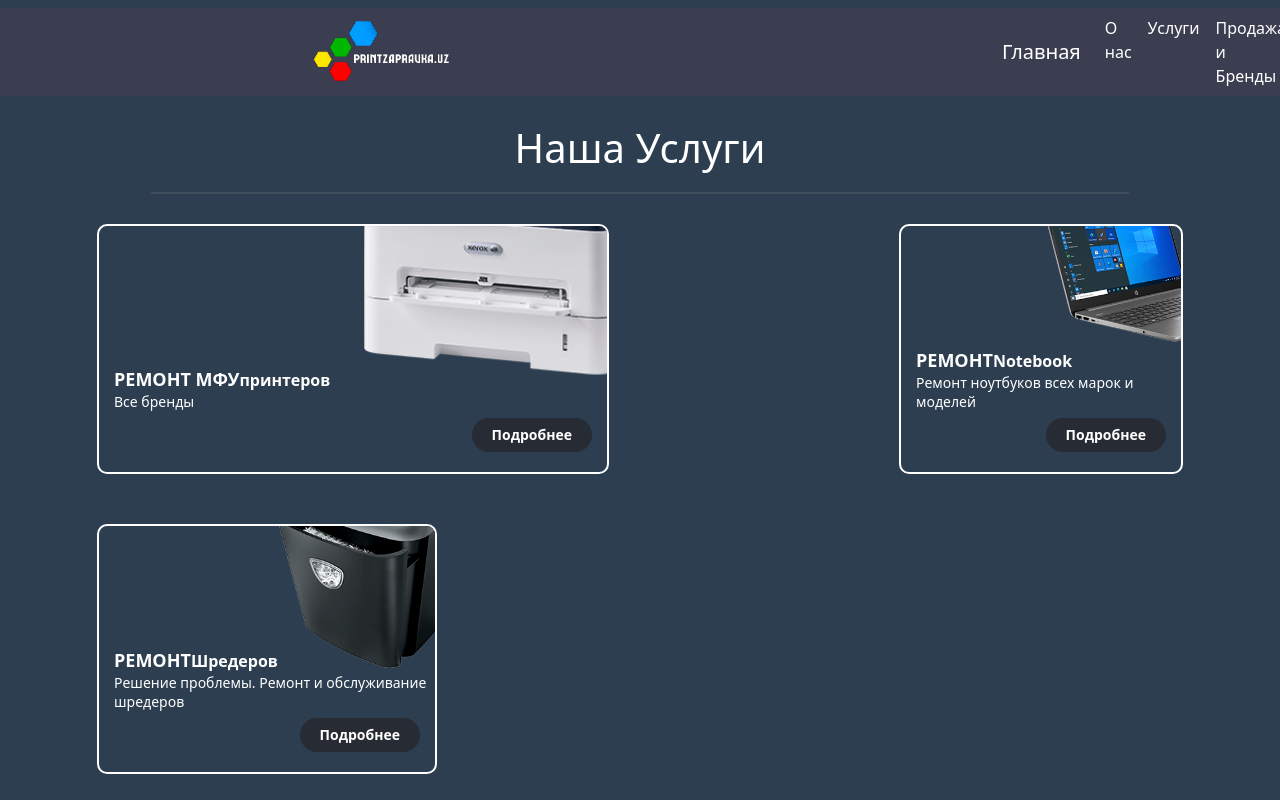
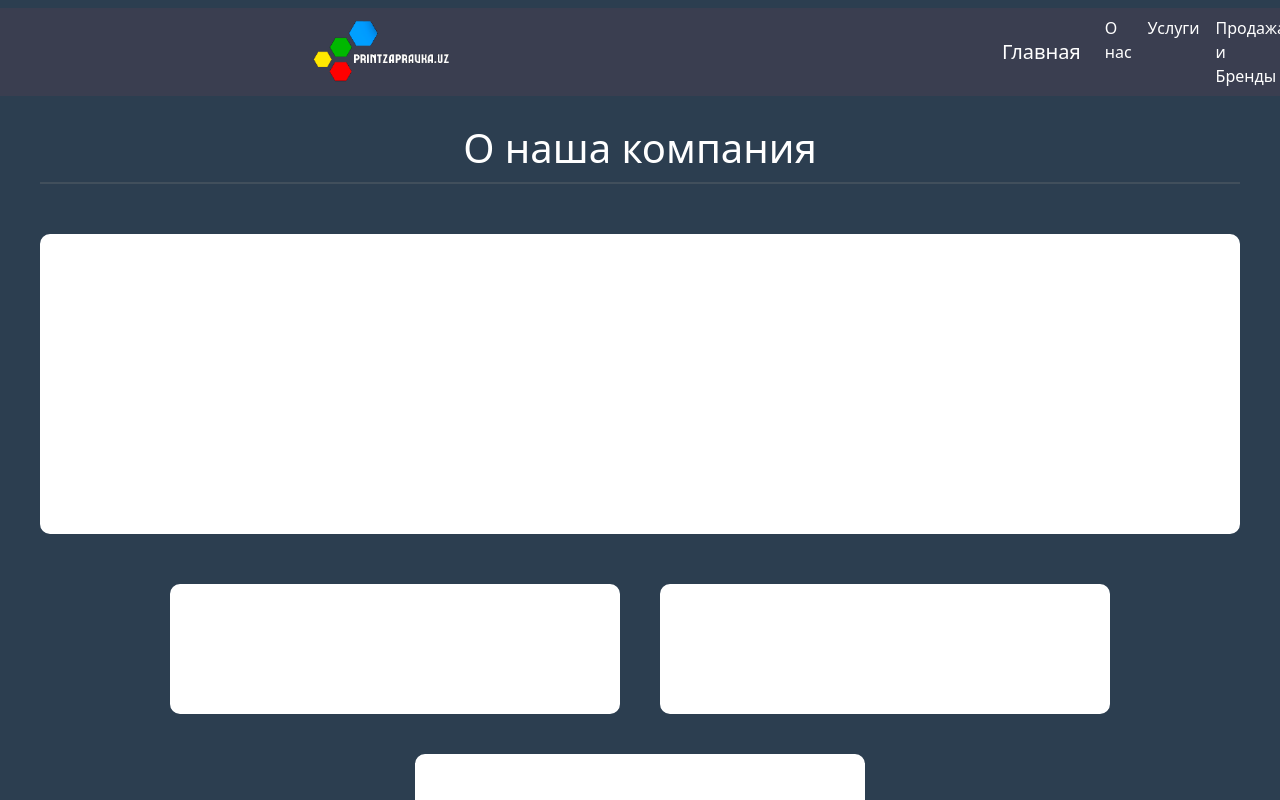
Before and after one commit to XayrullaOdilivich/Printzaprafka, a Vue app: page / in a window 1280 px wide. Shown: the top 800 px of the page. Built offline with nearby package versions, Linux system fonts and the light colour scheme.

Commit message:
created (AboutPage.vue) file

```diff
--- a/src/App.vue
+++ b/src/App.vue
@@ -5,7 +5,7 @@
 
     <!-- Asosiy kontent -->
     <main class="main-content">
-        <ServicesPage />
+        <AboutPage />
     </main>
 
     <!-- Footer -->
@@ -19,10 +19,12 @@ import FooterPage from "@/views/FooterPage.vue";
 import RegistrationPage from "@/views/RegistrationPage.vue";
 import SalesBrandPage from "@/views/SalesBrandPage.vue";
 import ServicesPage from "@/views/ServicesPage.vue";
+import AboutPage from "@/views/AboutPage.vue";
 
 export default {
   name: "App",
   components: {
+      AboutPage,
       ServicesPage,
     SalesBrandPage,
     RegistrationPage,
--- /dev/null
+++ b/src/views/AboutPage.vue
@@ -0,0 +1,67 @@
+<script>
+export default {
+    name: "AboutPage"
+}
+</script>
+
+<template>
+<div class="container-fluid">
+    <h1>О наша компания</h1>
+    <hr>
+    <div class="row">
+        <div class="content">
+
+        </div>
+    </div>
+    <div class="row">
+        <div class="content_1">
+        </div>
+        <div class="content_1"></div>
+        <div class="content_1"></div>
+    </div>
+</div>
+</template>
+
+<style scoped>
+h1 {
+    color: white;
+    text-align: center;
+}
+
+hr {
+    border: none;
+    border-top: 2px solid gray;
+    margin: 10px auto;
+    max-width: 1400px;
+}
+
+.container-fluid {
+    padding: 0 20px; /* Yon taraflarga 20px bo'shliq qo'shish */
+}
+
+.content {
+    border: 2px solid white;
+    height: 300px;
+    width: 1200px; /* Aniq kenglik */
+    border-radius: 10px;
+    background-color: white;
+    margin: 40px auto; /* Yuqori-past va yonlardan markazlash */
+}
+
+.row {
+    display: flex;
+    justify-content: center; /* Elementlarni markazlash */
+    flex-wrap: wrap; /* Joy yetmasa, elementlar pastga tushadi */
+    gap: 20px; /* Elementlar orasidagi masofa */
+}
+
+.content_1 {
+    border: 2px solid white;
+    height: 130px;
+    width: 450px; /* Aniq kenglik */
+    border-radius: 10px;
+    background-color: white;
+    margin: 10px; /* Ramkalar orasidagi masofani aniq ko'rsatish */
+}
+
+</style>
```
